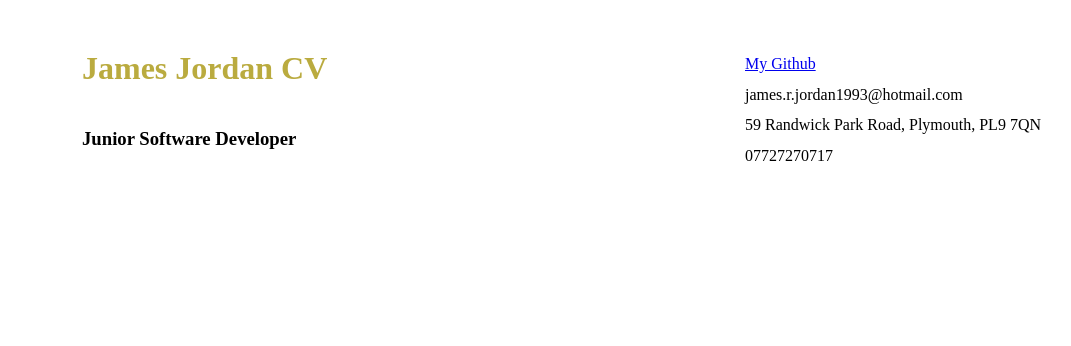
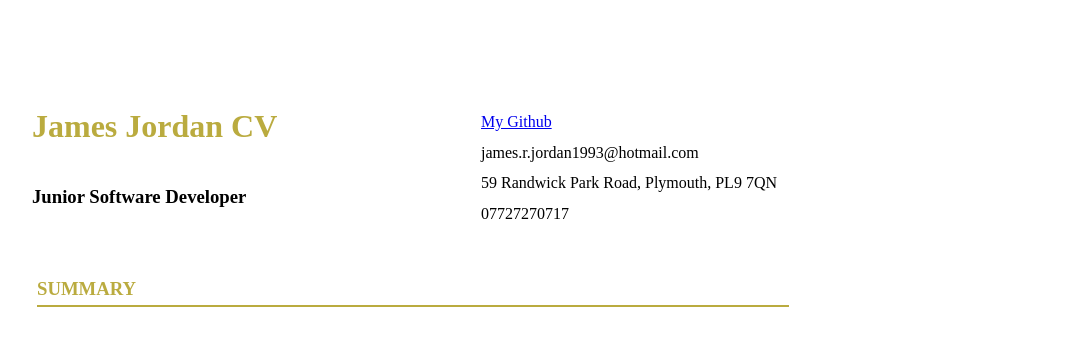
Before and after one commit to JRJ1993/myCV, an Angular app in the folder my-cv/: page / in a window 1280 px wide. Shown: the top 346 px of the page, without its empty margins (76-1147 px from the left). Built offline with nearby package versions, Linux system fonts and the light colour scheme.

Commit message:
create a summary component

```diff
--- a/my-cv/src/app/Components/header/header.component.css
+++ b/my-cv/src/app/Components/header/header.component.css
@@ -1,5 +1,5 @@
 .header-container{
     display: flex;
     justify-content: space-between;
-    margin: 50px 150px;
+    margin-bottom: 50px;
 }
--- /dev/null
+++ b/my-cv/src/app/Components/summary/summary.component.html
@@ -0,0 +1,2 @@
+<h3 class="primary section-title">{{title | uppercase}}</h3>
+<div class="underline primary"></div>
--- /dev/null
+++ b/my-cv/src/app/Components/summary/summary.component.ts
@@ -0,0 +1,10 @@
+import { Component } from '@angular/core';
+
+@Component({
+  selector: 'app-summary',
+  templateUrl: './summary.component.html',
+  styleUrls: ['./summary.component.css']
+})
+export class SummaryComponent {
+  title:string = 'summary'
+}
--- a/my-cv/src/app/app.component.css
+++ b/my-cv/src/app/app.component.css
@@ -0,0 +1,4 @@
+.cv-container{
+    width: 750px;
+    padding: 100px
+}
--- a/my-cv/src/app/app.component.html
+++ b/my-cv/src/app/app.component.html
@@ -1,2 +1,4 @@
-
-<app-header></app-header>
+<div class="cv-container">
+  <app-header></app-header>
+  <app-summary></app-summary>
+</div>
--- a/my-cv/src/app/app.module.ts
+++ b/my-cv/src/app/app.module.ts
@@ -6,13 +6,15 @@ import { AppComponent } from './app.component';
 import { HeaderComponent } from './Components/header/header.component';
 import { ContactDetailsComponent } from './Components/Header/Components/contact-details/contact-details.component';
 import { MainHeaderComponent } from './Components/Header/Components/main-header/main-header.component';
+import { SummaryComponent } from './Components/summary/summary.component';
 
 @NgModule({
   declarations: [
     AppComponent,
     HeaderComponent,
     ContactDetailsComponent,
-    MainHeaderComponent
+    MainHeaderComponent,
+    SummaryComponent
   ],
   imports: [
     BrowserModule,
--- a/my-cv/src/styles.css
+++ b/my-cv/src/styles.css
@@ -17,3 +17,13 @@ h3{
 .primary{
     color: #BAAB3F;
 }
+
+.underline{
+    width: 750px;
+    border: #BAAB3F solid 1px;
+    margin: 5px;
+}
+
+.section-title{
+    margin: 5px;
+}
```
Also changed, not shown: my-cv/src/app/Components/summary/summary.component.css (added), 1 other file (tests, documents, lock files or other folders).
